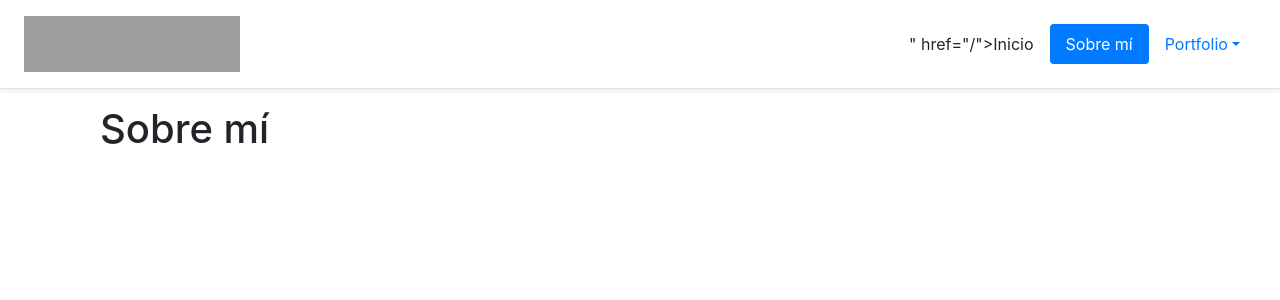
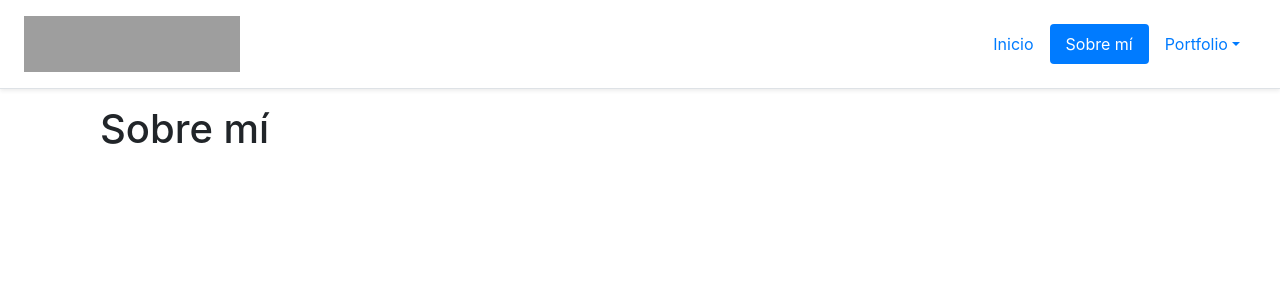
Before and after one commit to marcou49/clase15, a Flask app: page /about/ in a window 1280 px wide. Shown: the top 300 px of the page. Run offline with Flask 2, Linux system fonts and the light colour scheme; some libraries are stand-ins or nearby versions; grey boxes are pictures that could not be loaded.

Commit message:
Confirguración del Active menú + mensaje en pagina google

```diff
--- a/templates/base.html
+++ b/templates/base.html
@@ -19,7 +19,7 @@
 
         <ul class="nav nav-pills">
           <li class="nav-item">
-            <a class="nav-link {{ 'active' if active_page == 'inicio' else '' }}">" href="/">Inicio</a>
+            <a class="nav-link {{ 'active' if active_page == 'inicio' else '' }}>" href="/">Inicio</a>
           </li>
             <li class="nav-item">
             <a class="nav-link {{ 'active' if active_page == 'sobre_mi' else '' }}" href="/about/">Sobre mí</a>
```
